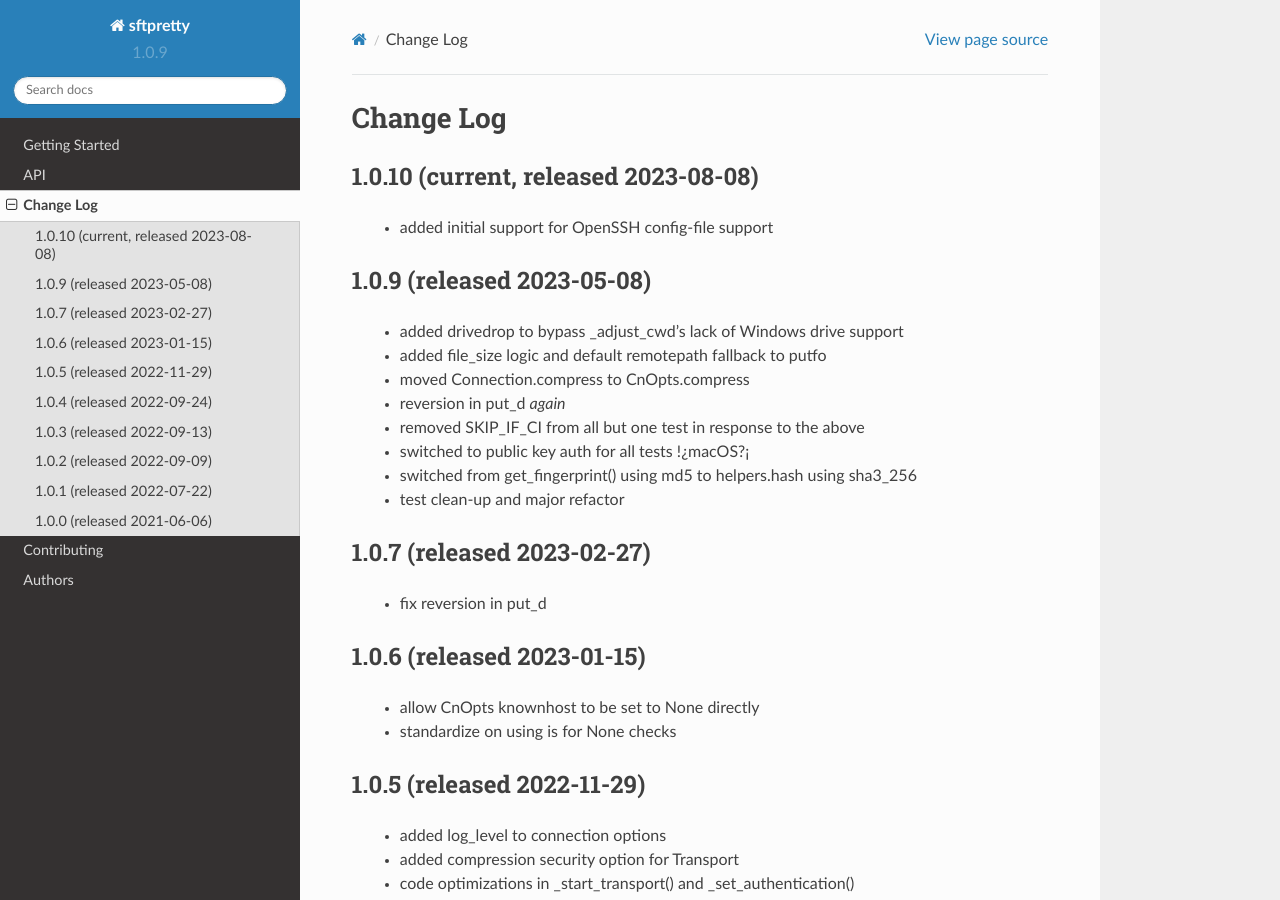
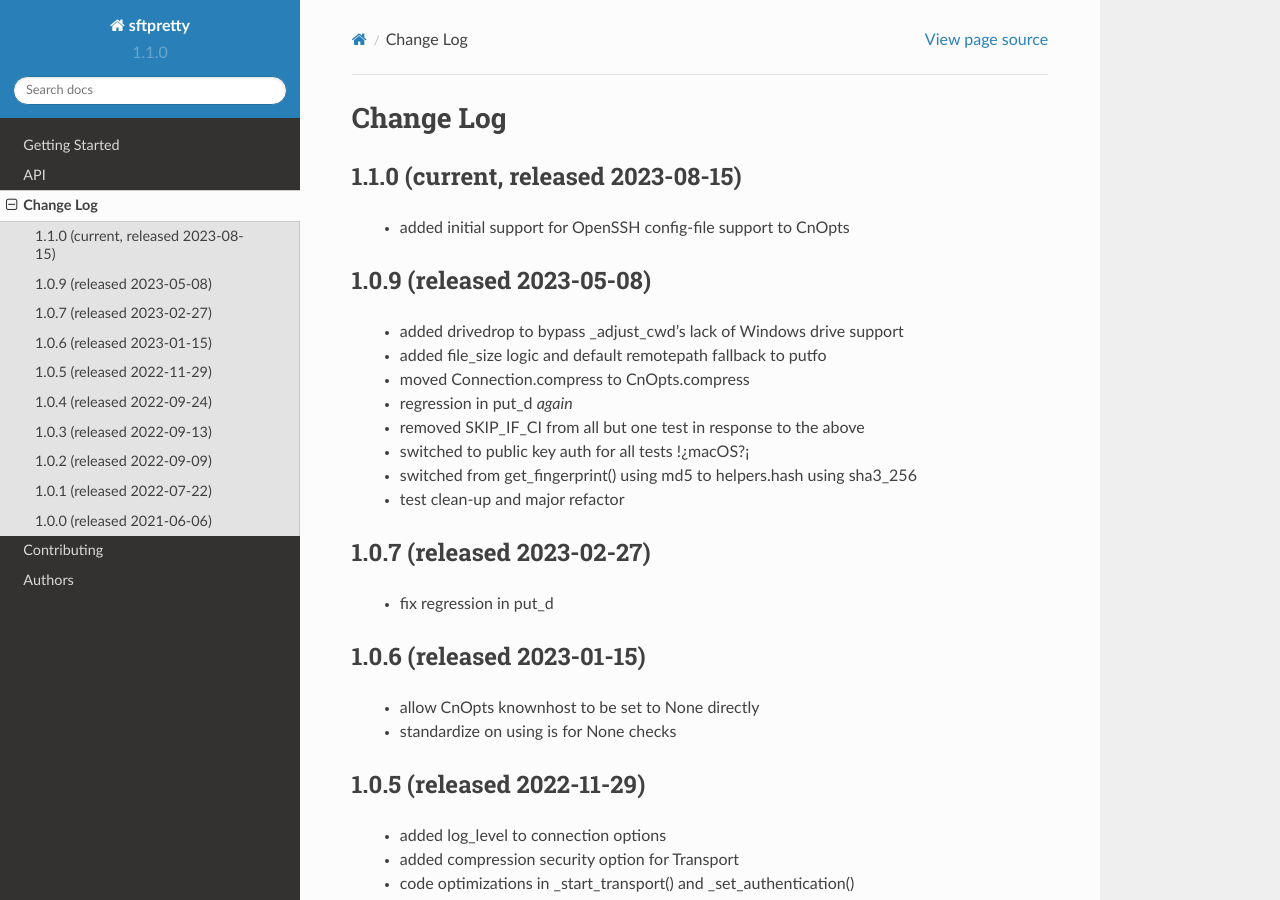
Before and after one commit to byteskeptical/sftpretty, a Sphinx documentation site: the page built from docs/changes.rst, in a window 1280 px wide and 900 px high. Built offline with Sphinx 7.4.7 and the Read the Docs theme 2.0.0, drawn with Linux system fonts in a browser that asks for light colours.

Commit message:
cleaning up documentation around new config support in cookbook, updated release date in changes, minor version bump

```diff
--- a/docs/changes.rst
+++ b/docs/changes.rst
@@ -1,16 +1,16 @@
 Change Log
 ==========
 
-1.0.10 (current, released 2023-08-08)
+1.1.0 (current, released 2023-08-15)
 ------------------------------------
-    * added initial support for OpenSSH config-file support
+    * added initial support for OpenSSH config-file support to CnOpts
 
 1.0.9 (released 2023-05-08)
 ------------------------------------
     * added drivedrop to bypass _adjust_cwd's lack of Windows drive support
     * added file_size logic and default remotepath fallback to putfo
     * moved Connection.compress to CnOpts.compress
-    * reversion in put_d *again*
+    * regression in put_d *again*
     * removed SKIP_IF_CI from all but one test in response to the above
     * switched to public key auth for all tests !¿macOS?¡
     * switched from get_fingerprint() using md5 to helpers.hash using sha3_256
@@ -18,7 +18,7 @@
 
 1.0.7 (released 2023-02-27)
 ------------------------------------
-    * fix reversion in put_d
+    * fix regression in put_d
 
 1.0.6 (released 2023-01-15)
 ------------------------------------
--- a/docs/conf.py
+++ b/docs/conf.py
@@ -54,9 +54,9 @@
 # built documents.
 #
 # The short X.Y version.
-version = '1.0.9'
+version = '1.1.0'
 # The full version, including alpha/beta/rc tags.
-release = '1.0.10'
+release = '1.1.0'
 
 # The language for content autogenerated by Sphinx. Refer to documentation
 # for a list of supported languages.
```
Also changed, not shown: docs/cookbook.rst (+6 -4 lines), setup.py (+11 -14 lines).
